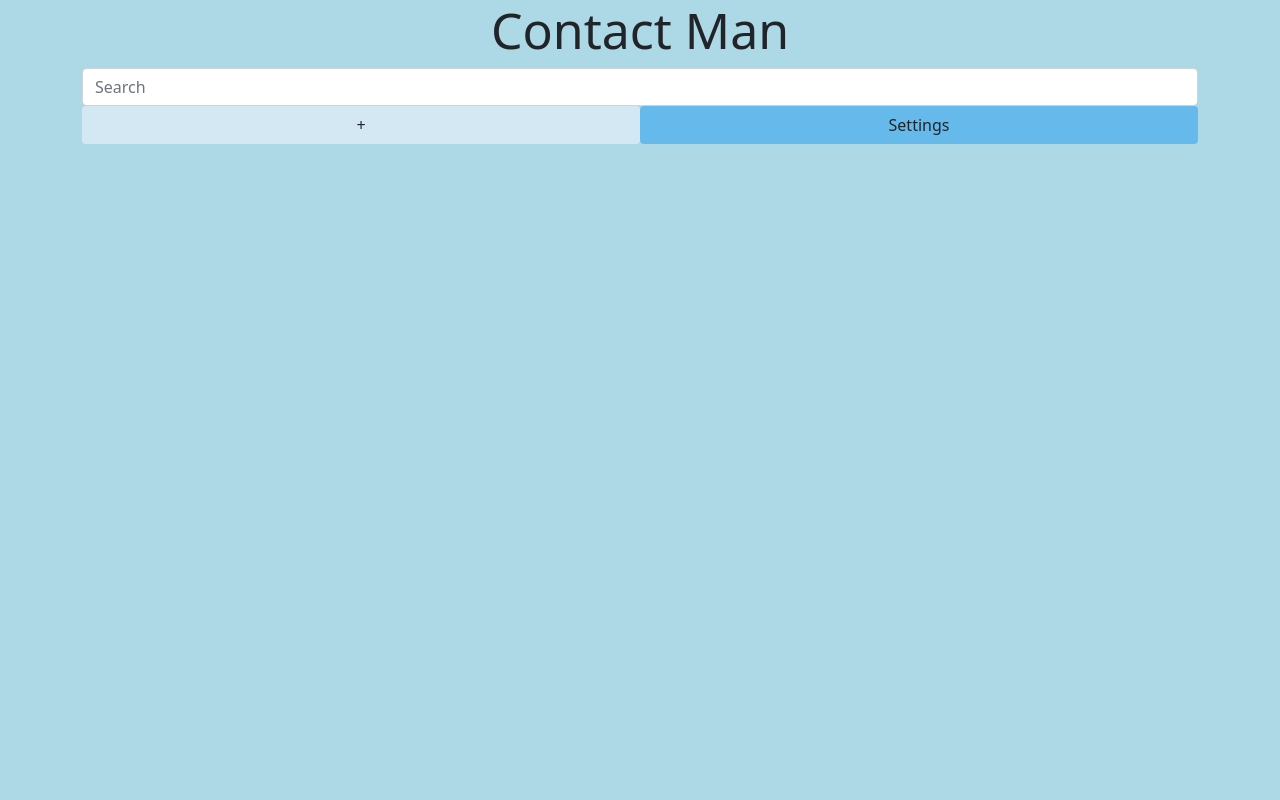
After one commit to ReissueYetis/COP4331-SmallProject, a PHP site: page /home.html in a window 1280 px wide. The commit adds this page. Run offline with PHP 8.4, Linux system fonts and the light colour scheme.

Commit message:
Added home.html to make main page

```diff
--- /dev/null
+++ b/src/home.html
@@ -0,0 +1,36 @@
+<!doctype html>
+<html class="no-js" lang="">
+    <head>
+        <meta charset="utf-8">
+        <meta http-equiv="x-ua-compatible" content="ie=edge">
+        <title></title>
+        <meta name="description" content="">
+        <meta name="viewport" content="width=device-width, initial-scale=1">
+
+        <link rel="apple-touch-icon" href="/apple-touch-icon.png">
+        <!-- Place favicon.ico in the root directory -->
+    <link href="https://cdn.jsdelivr.net/npm/bootstrap@5.1.3/dist/css/bootstrap.min.css" rel="stylesheet" integrity="sha384-1BmE4kWBq78iYhFldvKuhfTAU6auU8tT94WrHftjDbrCEXSU1oBoqyl2QvZ6jIW3" crossorigin="anonymous">
+    <link rel="stylesheet" href="style.css">
+    </head>
+    <body>
+        <div id = "content">
+            <h2 class = "text-center">Contact Man</h2>
+                <div class = "container">
+                    <div class = "row">
+                        <input class = "form-control from-control-lg" type = "text" placeholder = "Search">
+                    </div>
+                    <div class ="row justify-content">
+                        <div class="col-6">
+                            <button class = "btn btn-add">+</button>
+                        </div>
+                        <div class="col-6">
+                            <button class = "btn btn-settings ">Settings</button>
+                        </div>
+                    </div>
+                </div>
+        </div>
+
+    </body>
+    <script src="https://cdn.jsdelivr.net/npm/bootstrap@5.1.3/dist/js/bootstrap.bundle.min.js" integrity="sha384-ka7Sk0Gln4gmtz2MlQnikT1wXgYsOg+OMhuP+IlRH9sENBO0LRn5q+8nbTov4+1p" crossorigin="anonymous"></script>
+    <script src="https://cdn.jsdelivr.net/npm/bootstrap@5.1.3/dist/js/bootstrap.bundle.min.js" integrity="sha384-ka7Sk0Gln4gmtz2MlQnikT1wXgYsOg+OMhuP+IlRH9sENBO0LRn5q+8nbTov4+1p" crossorigin="anonymous"></script>
+</html>
--- a/src/style.css
+++ b/src/style.css
@@ -6,6 +6,9 @@
 }
 h1{
     font-size: 150px;
+}
+h2{
+    font-size: 50px;
 }
 body{
     height:100%;
@@ -16,6 +19,18 @@ body{
     background-color:whitesmoke;
     border-radius:25px;
 
+}
+.btn-light{
+    background-color: #D4E8F3;
+}
+.btn-settings{
+    background-color: #66BAEB;
+    outline-color: blue;
+    min-width: 100%;
+}
+.btn-add{
+    min-width: 100%;
+    background-color:#D4E8F3;
 }
 #loginForm{
     align-self: center;
```
Also changed, not shown: src/contactsPage.html (+1 -46 lines).
